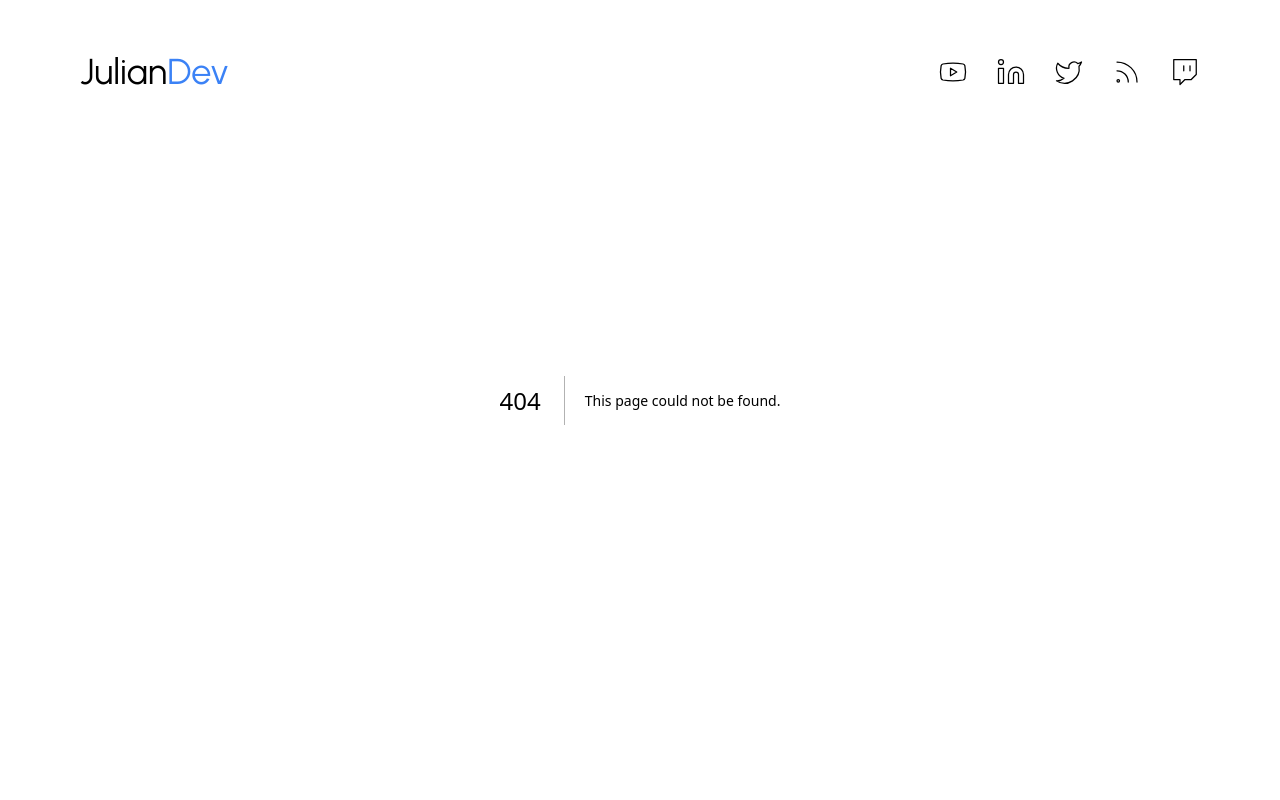
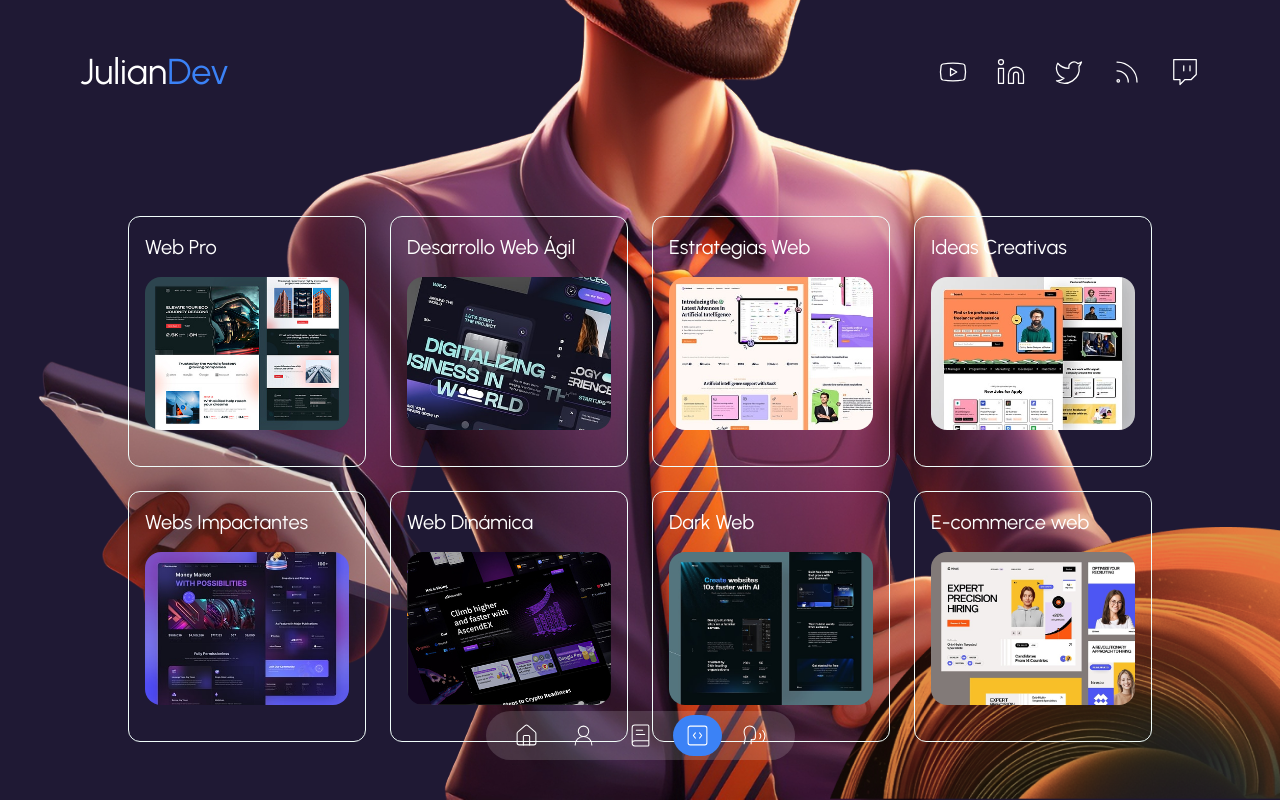
Before and after one commit to Julian19G/PortafolioFullStack, a Next.js app: page /portafolio in a window 1280 px wide. Before the commit this address had no page. Built offline with nearby package versions, Linux system fonts and the light colour scheme.

Commit message:
Avances 20-02-25

```diff
--- /dev/null
+++ b/app/(routes)/portafolio/page.tsx
@@ -0,0 +1,36 @@
+"use client"
+
+import AvatarPortafolio from "@/components/avatar-portafolio";
+import CircleImage from "@/components/circle-image";
+import ContainerPage from "@/components/container";
+import PortafolioBox from "@/components/portafolio-box";
+import TransitionPage from "@/components/transition-page";
+import { dataPortfolio } from "@/data";
+
+const PortafolioPage = () => {
+    return (
+
+        <ContainerPage>
+            <TransitionPage />
+            <AvatarPortafolio />
+            <CircleImage />
+
+            <div className="flex flex-col justify-center h-full">
+            <h1 className="text-2xl leading-tight text-center md:text-4xl md:md-5">
+                Mis ultimos trabajos <span className="text-blue-500 font-bold"> realizados </span>
+            </h1>
+            <div className="relative z-10 grid max-w-5xl gap-6 mx-auto mt-4 md:grid-cols-4">
+                {dataPortfolio.map((data) =>(
+                <PortafolioBox key={data.id} data={data} />
+                ))}
+
+
+            </div>
+            </div>
+        </ContainerPage>
+
+    );
+
+}
+
+export default PortafolioPage;
--- a/app/(routes)/services/page.tsx
+++ b/app/(routes)/services/page.tsx
@@ -12,7 +12,7 @@ const ServicesPage = () => {
             <AvatarServices />
 
             <div className="grid items-center justify-center h-screen max-w-5xl gap-6 mx-auto md:grid-cols-2 md:px-20">
-                <div className="max-w-[450px]">
+                <div className="max-w-[450px] mt-20 md:mt-0">
 <h1 className="text-2xl leading-light text-center md:text-left md:text-4xl md:mb-5">
 Mis  {" "}
 <span className="font-bold text-blue-500">
--- a/app/globals.css
+++ b/app/globals.css
@@ -13,7 +13,11 @@ main {
   height: 100dvh;
 }
 
-
+.swiper-horizontal > .swiper-pagination-bullets .swiper-pagination-bullet,
+.swiper-pagination-horizontal.swiper-pagination-bullets
+.swiper-pagination-bullet {
+  background-color: #f5741c;
+}
 
 @layer utilities {
   .text-balance {
--- /dev/null
+++ b/components/avatar-portafolio.tsx
@@ -0,0 +1,17 @@
+"use client"
+
+import Image from "next/image";
+import MotionTransition from "./transition-component";
+
+const AvatarPortafolio = () => {
+    return (
+        <MotionTransition position="bottom" className="bottom-0 left-0 hidden md:inline-block md:absolute">
+
+        <Image src="/avatar-works.png" width={300} height={300} className="w-full h-full" alt="Avatar Portafolio" />
+
+        </MotionTransition>
+
+    );
+}
+
+export default AvatarPortafolio;
--- /dev/null
+++ b/components/portafolio-box.tsx
@@ -0,0 +1,35 @@
+import Image from "next/image"
+import Link from "next/link"
+
+interface portafolioBoxProps {
+    data: {
+        id: number,
+        title: string,
+        image: string,
+        urlGithub: string,
+        urlDemo: String
+    }
+}
+
+
+const PortafolioBox = (props: portafolioBoxProps) => {
+    const { data } = props
+    const { id, title, image, urlGithub, urlDemo} = data
+    return (
+        <div className="p-4 border border-teal-50 rounded-xl">
+            <h3 className="mb-4 text-xl">
+            {title}
+            </h3>
+           <Image src={image} alt="Image Product" width={200} height={200} className="w-full md:w-[200] rounded-2xl h-auto" />
+           <div className="flex gap-5 mt-5">
+
+
+
+
+           </div>
+        </div>
+
+    );
+}
+
+export default PortafolioBox;
--- a/data.tsx
+++ b/data.tsx
@@ -52,7 +52,7 @@ export const itemsNavbar = [
         id: 4,
         title: "Target",
         icon: <CodeSquare size={25} color="#fff" strokeWidth={1} />,
-        link: "/portfolio",
+        link: "/portafolio",
     },
     {
         id: 5,
```
